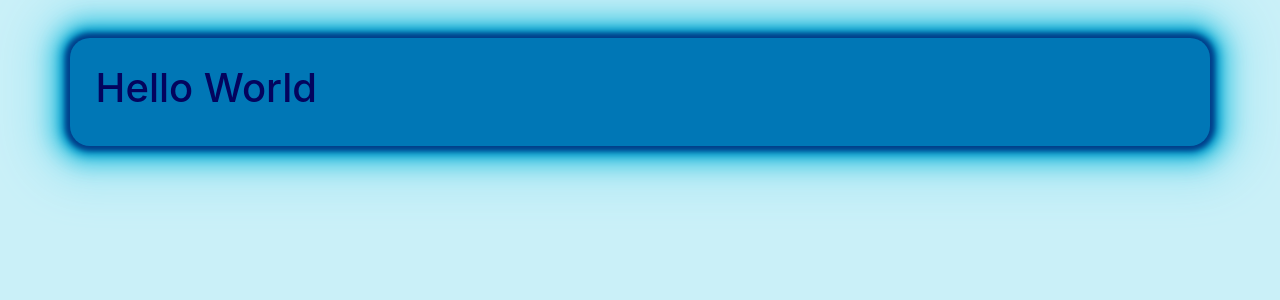
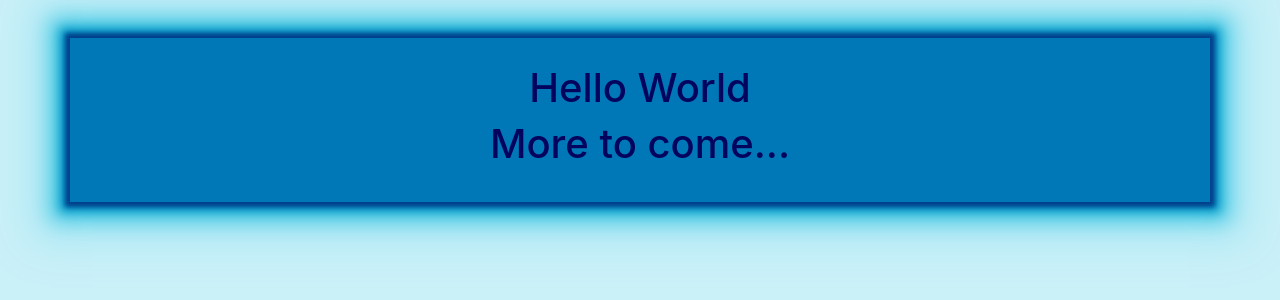
Before and after one commit to jgarcia4444/InjuryReport, a React (Create React App) app in the folder frontend/: page / in a window 1280 px wide. Shown: the top 300 px of the page. Built offline with nearby package versions, Linux system fonts and the light colour scheme.

Commit message:
Home component added and rows and columns set up for title alignment.

```diff
--- a/frontend/src/App.css
+++ b/frontend/src/App.css
@@ -1,12 +1,12 @@
 body {
   background-color: #CAF0F8;
   color: #03045E;
+  text-align: center;
 }
 
 .App {
   margin: 3% auto;
   padding: 2%;
   background-color: #0077B6;
-  border-radius: 20px;
   box-shadow:  0 0 5px 5px #023E8A, 0 0 10px 10px #0096C7, 0 0 20px 20px #48CAE4, 0 0 40px 40px #ADE8F4;
 }
--- a/frontend/src/App.js
+++ b/frontend/src/App.js
@@ -1,4 +1,5 @@
 import React, { Component } from 'react';
+import Home from './components/Home/Home';
 import './App.css';
 
 class App extends Component {
@@ -7,7 +8,12 @@
   render() {
     return (
       <div className="App container">
-        <h1>Hello World</h1>
+        <div className="row">
+          <div className="col-12">
+          <h1>Hello World</h1>
+          </div>
+        </div>
+        <Home />
       </div>
     )
   }
--- /dev/null
+++ b/frontend/src/components/Home/Home.js
@@ -0,0 +1,13 @@
+import React, { Component } from 'react';
+
+class Home extends Component {
+
+
+    render() {
+        return (
+            <h1>More to come...</h1>
+        )
+    }
+}
+
+export default Home;
```
